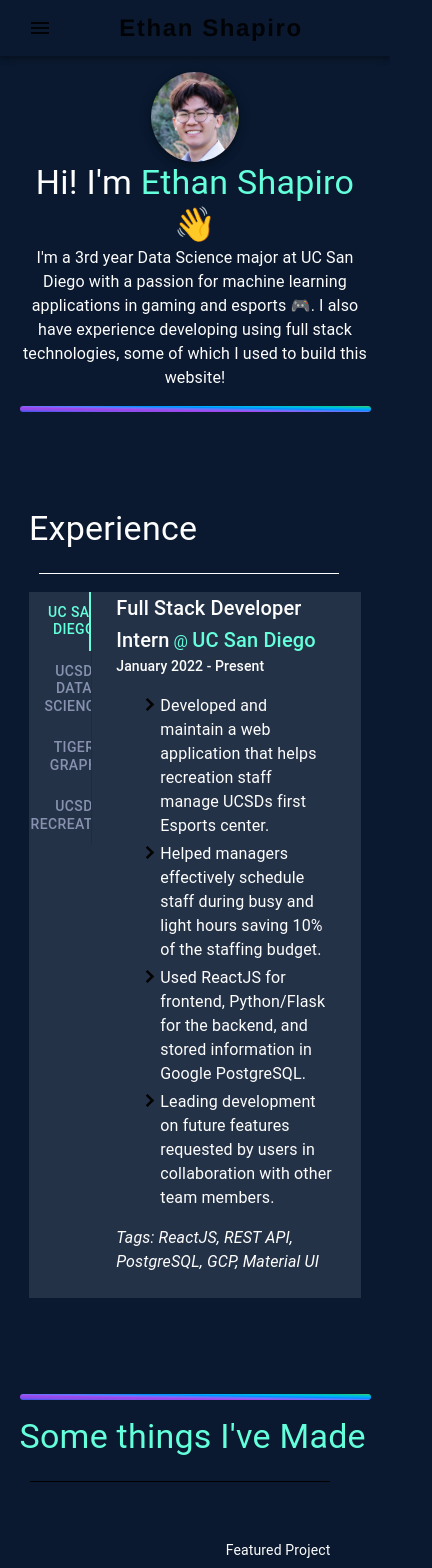
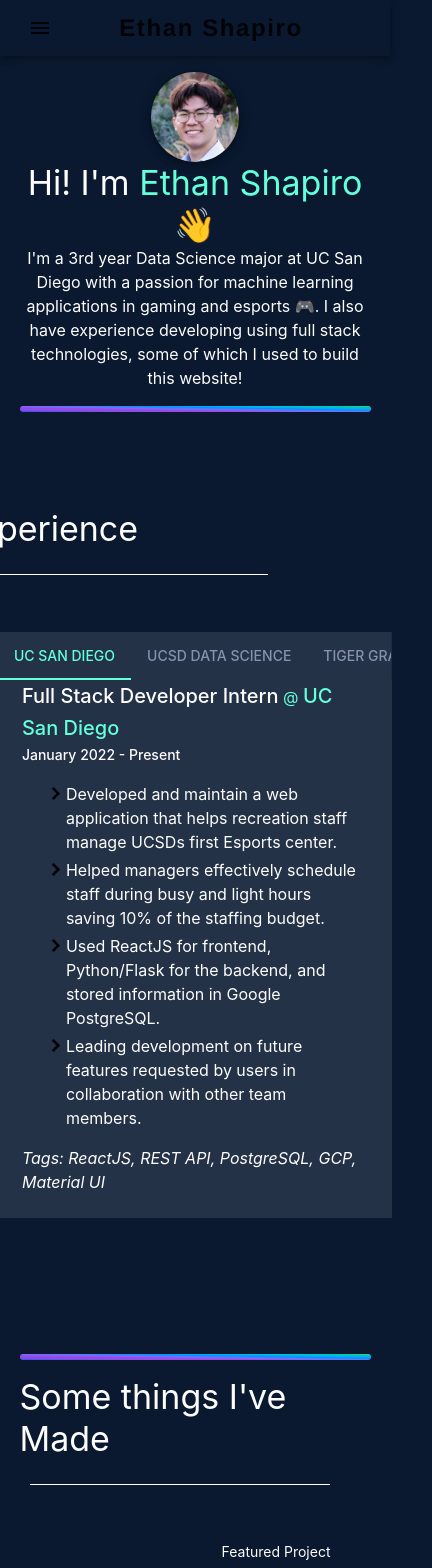
Before and after one commit to Ethan-Shapiro/Website_v1, a React (Create React App) app: page / in a window 390 px wide. Shown: the top 1568 px of the page, 432 px wide, since content can reach past the window. Built offline with nearby package versions, Linux system fonts and the light colour scheme.

Commit message:
added CI/CD

```diff
--- a/src/components/body/experience/Experience.js
+++ b/src/components/body/experience/Experience.js
@@ -6,6 +6,8 @@ import JobCard from "./JobCard/JobCard";
 import { JobData } from "../../data/JobData";
 import PropTypes from "prop-types";
 import { styled } from "@mui/material/styles";
+import { useTheme } from "@mui/material/styles";
+import useMediaQuery from "@mui/material/useMediaQuery";
 
 const CustomHeader = styled(Typography)`
   ::after {
@@ -33,7 +35,7 @@ function TabPanel(props) {
       {...other}
     >
       {value === index && (
-        <Box sx={{ p: 3, pt: 0, maxWidth: 600 }}>{children}</Box>
+        <Box sx={{ p: 3, pt: 0, maxWidth: 700 }}>{children}</Box>
       )}
     </div>
   );
@@ -55,6 +57,8 @@ function a11yProps(index) {
 const jobs = JobData;
 
 const Experience = () => {
+  const theme = useTheme();
+  const biggerThanMD = useMediaQuery(theme.breakpoints.up("md"));
   const [currTab, setCurrTab] = React.useState(0);
 
   const handleChange = (event, newTabVal) => {
@@ -65,27 +69,28 @@ const Experience = () => {
     <div
       style={{ textAlign: "start", display: "flex", justifyContent: "center" }}
     >
-      <Box sx={{ width: 850, height: "100%", m: 10 }}>
+      <Box sx={{ width: 1000, height: "100%", m: 10 }}>
         <CustomHeader variant="h4">{"Experience"}</CustomHeader>
         <Box
           sx={{
             flexGrow: 1,
             bgcolor: "background.paper",
-            display: "flex",
+            display: biggerThanMD ? "flex" : "block",
             minHeight: 370,
             height: "100%",
+            m: 5,
           }}
         >
           <Tabs
-            orientation="vertical"
+            orientation={biggerThanMD ? "vertical" : "horizontal"}
             variant="scrollable"
             value={currTab}
             onChange={handleChange}
-            aria-label="Vertical tabs example"
+            aria-label="Experience Tabs"
             sx={{
               borderRight: 1,
               borderColor: "divider",
-              width: 140,
+              width: biggerThanMD ? 140 : "100%",
               height: "80%",
             }}
           >
--- a/src/components/body/projects/FeaturedProjects.js
+++ b/src/components/body/projects/FeaturedProjects.js
@@ -13,7 +13,7 @@ const CustomHeader = styled(Typography)`
     width: 300px;
     height: 1px;
     margin-left: 10px;
-    background-color: black;
+    background-color: white;
     white-space: nowrap;
   }
 `;
@@ -26,9 +26,7 @@ const FeaturedProjects = () => {
       style={{ textAlign: "start", display: "flex", justifyContent: "center" }}
     >
       <Box sx={{ width: 1000 }}>
-        <CustomHeader color="primary" variant="h4">
-          {"Some things I've Made"}
-        </CustomHeader>
+        <CustomHeader variant="h4">{"Some things I've Made"}</CustomHeader>
         <Stack sx={{ m: 5 }} spacing={5}>
           {projects.map((project, i) => {
             return (
--- a/src/components/body/projects/ProjectCard/ProjectCard.js
+++ b/src/components/body/projects/ProjectCard/ProjectCard.js
@@ -20,7 +20,7 @@ const ProjectCard = ({ projectInfo }) => {
           "&:hover": {
             transform: "translate(0, -10px)",
             "& .projectTitle": {
-              color: "purple",
+              color: "#64ffdb",
             },
           },
         }}
@@ -57,7 +57,7 @@ const ProjectCard = ({ projectInfo }) => {
         >
           {projectInfo.tags.map((tag, i) => {
             return (
-              <Typography key={i} variant="subtitle1">
+              <Typography key={i} variant="subtitle2">
                 {tag}
               </Typography>
             );
--- a/src/components/home/Home.js
+++ b/src/components/home/Home.js
@@ -28,6 +28,20 @@ const customTheme = createTheme({
       secondary: "#8892b0",
     },
   },
+  typography: {
+    fontFamily: [
+      "-apple-system",
+      "BlinkMacSystemFont",
+      '"Segoe UI"',
+      "Roboto",
+      '"Helvetica Neue"',
+      "Arial",
+      "sans-serif",
+      '"Apple Color Emoji"',
+      '"Segoe UI Emoji"',
+      '"Segoe UI Symbol"',
+    ].join(","),
+  },
 });
 
 const Home = () => {
```
Also changed, not shown: firebase.json (added), 1 other file (tests, documents, lock files or other folders).
